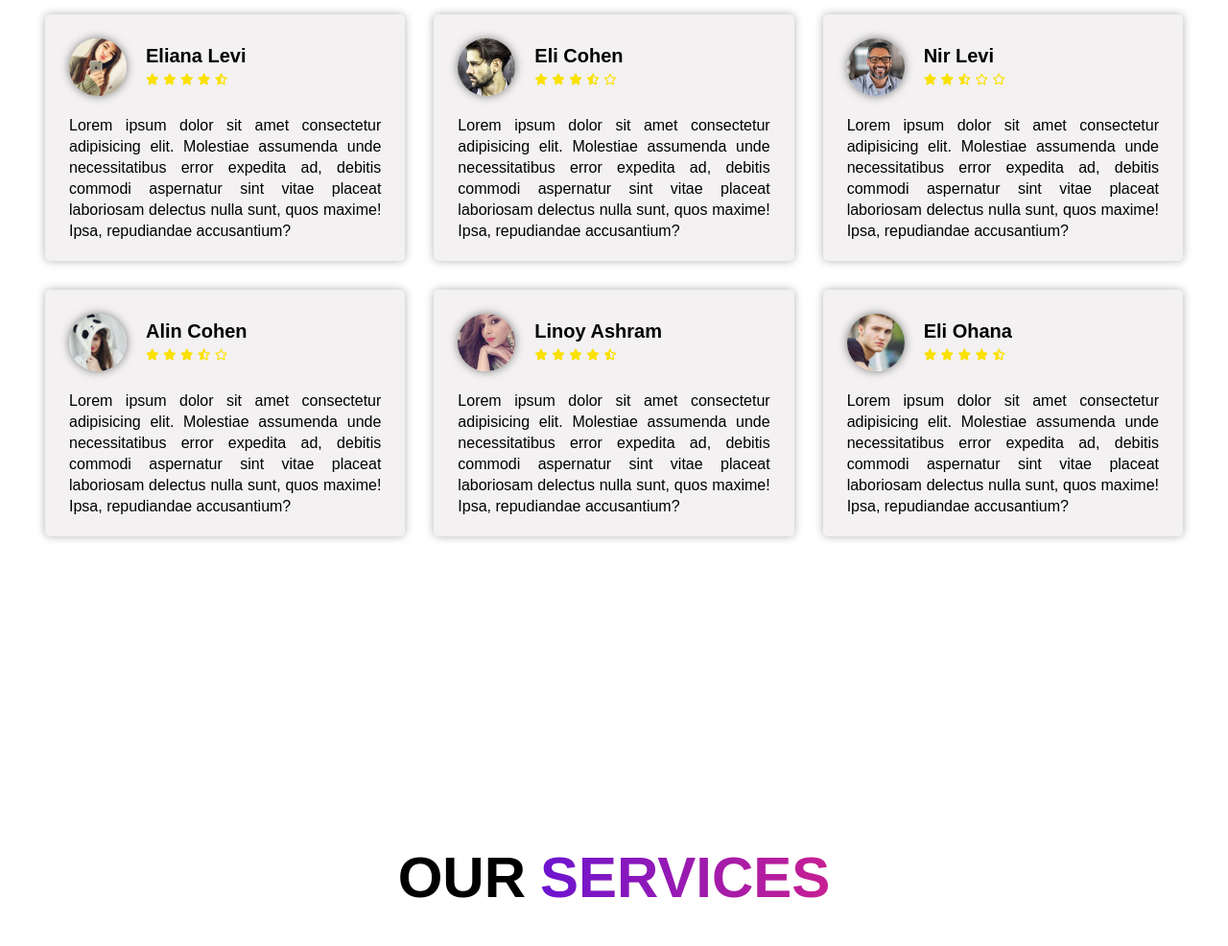
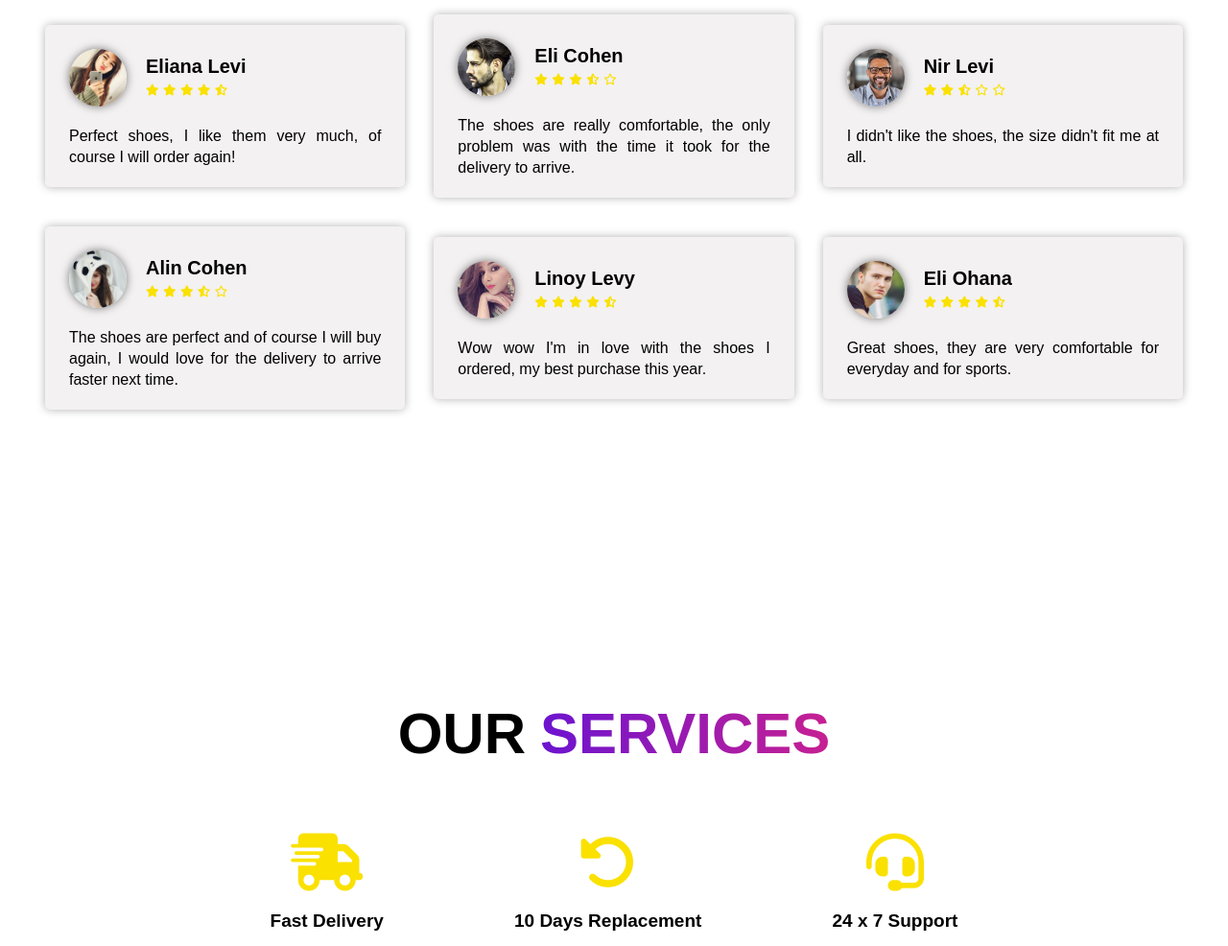
Before and after one commit to AdiHoftman/Shoes-Website, a plain HTML site: page Shoes Website/index.html in a window 1280 px wide. Shown: the part 3180-4166 px from the top of the page at 96% size. Drawn offline with Linux system fonts and the light colour scheme.

Commit message:
Add files via upload

```diff
--- a/Shoes Website/index.html
+++ b/Shoes Website/index.html
@@ -314,10 +314,7 @@
             </div>
 
             <div class="about_text">
-                <p>Lorem ipsum dolor sit amet, consectetur adipisicing elit. Iste a velit voluptatibus.
-                    Provident tempore sunt cumque error earum assumenda facilis vitae eligendi quae modi,
-                    praesentium possimus minima numquam reprehenderit qui fuga aspernatur, eos dolore deleniti
-                    odio voluptate veniam? Voluptatem, nesciunt!
+                <p>The site is convenient and easy to use, easy to buy and of course comfortable shoes for everyday use, for walking, running, etc
                 </p>
             </div>
         </div>
@@ -359,10 +356,7 @@
                 </div>
                 <div class="comment">
                     <p>
-                        Lorem ipsum dolor sit amet consectetur adipisicing elit.
-                        Molestiae assumenda unde necessitatibus error expedita ad,
-                        debitis commodi aspernatur sint vitae placeat laboriosam delectus
-                        nulla sunt, quos maxime! Ipsa, repudiandae accusantium?
+                        Perfect shoes, I like them very much, of course I will order again!
                     </p>
                 </div>
             </div>
@@ -388,10 +382,7 @@
                 </div>
                 <div class="comment">
                     <p>
-                        Lorem ipsum dolor sit amet consectetur adipisicing elit.
-                        Molestiae assumenda unde necessitatibus error expedita ad,
-                        debitis commodi aspernatur sint vitae placeat laboriosam delectus
-                        nulla sunt, quos maxime! Ipsa, repudiandae accusantium?
+                        The shoes are really comfortable, the only problem was with the time it took for the delivery to arrive.
                     </p>
                 </div>
             </div>
@@ -417,10 +408,7 @@
                 </div>
                 <div class="comment">
                     <p>
-                        Lorem ipsum dolor sit amet consectetur adipisicing elit.
-                        Molestiae assumenda unde necessitatibus error expedita ad,
-                        debitis commodi aspernatur sint vitae placeat laboriosam delectus
-                        nulla sunt, quos maxime! Ipsa, repudiandae accusantium?
+                        I didn't like the shoes, the size didn't fit me at all.
                     </p>
                 </div>
             </div>
@@ -449,10 +437,7 @@
                 </div>
                 <div class="comment">
                     <p>
-                        Lorem ipsum dolor sit amet consectetur adipisicing elit.
-                        Molestiae assumenda unde necessitatibus error expedita ad,
-                        debitis commodi aspernatur sint vitae placeat laboriosam delectus
-                        nulla sunt, quos maxime! Ipsa, repudiandae accusantium?
+                        The shoes are perfect and of course I will buy again, I would love for the delivery to arrive faster next time.
                     </p>
                 </div>
             </div>
@@ -465,7 +450,7 @@
                         </div>
 
                         <div class="name">
-                            <strong>Linoy Ashram</strong>
+                            <strong>Linoy Levy</strong>
                             <div class="like">
                                 <i class="fa-solid fa-star"></i>
                                 <i class="fa-solid fa-star"></i>
@@ -478,10 +463,7 @@
                 </div>
                 <div class="comment">
                     <p>
-                        Lorem ipsum dolor sit amet consectetur adipisicing elit.
-                        Molestiae assumenda unde necessitatibus error expedita ad,
-                        debitis commodi aspernatur sint vitae placeat laboriosam delectus
-                        nulla sunt, quos maxime! Ipsa, repudiandae accusantium?
+                        Wow wow I'm in love with the shoes I ordered, my best purchase this year.
                     </p>
                 </div>
             </div>
@@ -507,10 +489,7 @@
                 </div>
                 <div class="comment">
                     <p>
-                        Lorem ipsum dolor sit amet consectetur adipisicing elit.
-                        Molestiae assumenda unde necessitatibus error expedita ad,
-                        debitis commodi aspernatur sint vitae placeat laboriosam delectus
-                        nulla sunt, quos maxime! Ipsa, repudiandae accusantium?
+                        Great shoes, they are very comfortable for everyday and for sports.
                     </p>
                 </div>
             </div>
@@ -526,20 +505,20 @@
             <div class="services_box">
                 <i class="fa-solid fa-truck-fast"></i>
                 <h3>Fast Delivery</h3>
-                <p>Lorem ipsum, dolor sit amet consectetur adipisicing elit.</p>
+                <p></p>
             </div>
 
 
             <div class="services_box">
                 <i class="fa-solid fa-rotate-left"></i>
                 <h3>10 Days Replacement</h3>
-                <p>Lorem ipsum, dolor sit amet consectetur adipisicing elit.</p>
+                <p></p>
             </div>
 
             <div class="services_box">
                 <i class="fa-solid fa-headset"></i>
                 <h3>24 x 7 Support</h3>
-                <p>Lorem ipsum, dolor sit amet consectetur adipisicing elit.</p>
+                <p></p>
             </div>
         </div>
     </div>
--- a/Shoes Website/style.css
+++ b/Shoes Website/style.css
@@ -504,7 +504,7 @@ section .main .button:hover i{
     width: 70%;
     margin: 0 auto;
     text-align: center;
-    padding: 700px 0 10px 0;
+    padding: 550px 0 10px 0;
 }
 
 .services h1{
```
